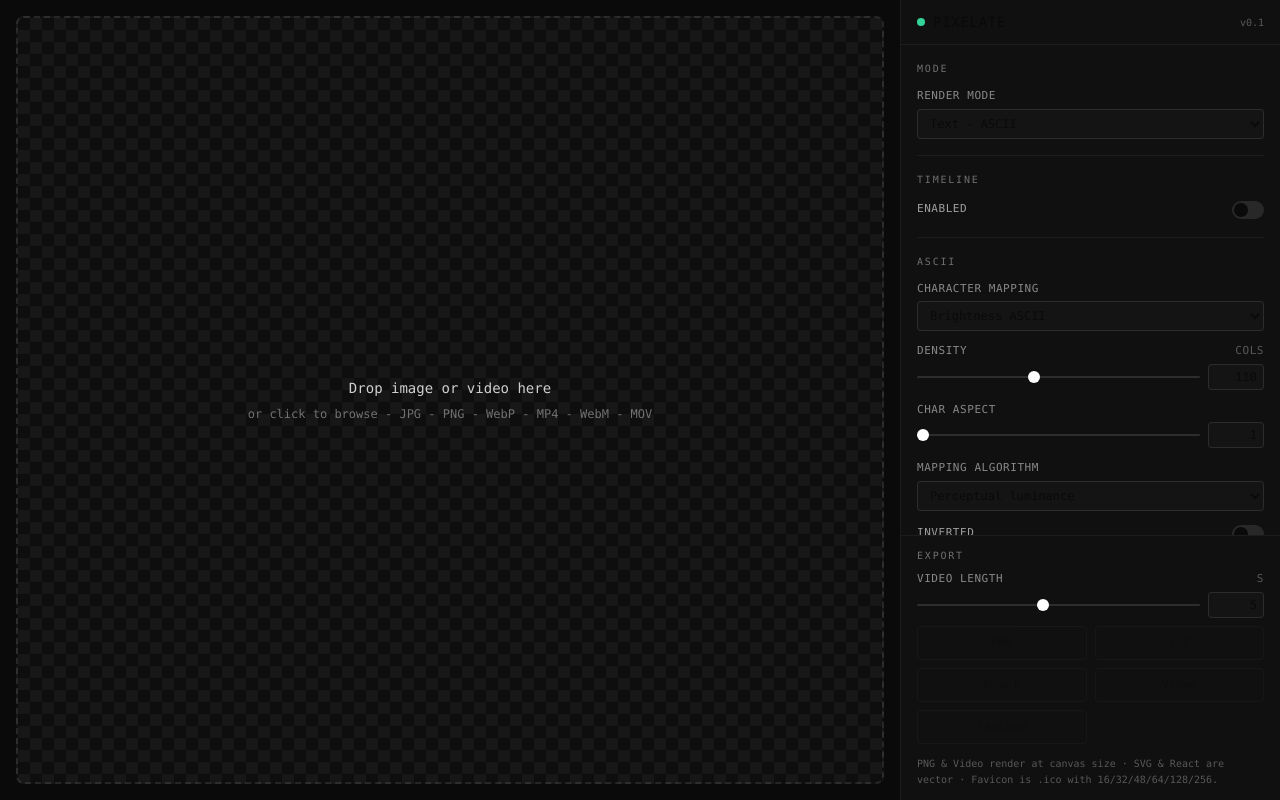
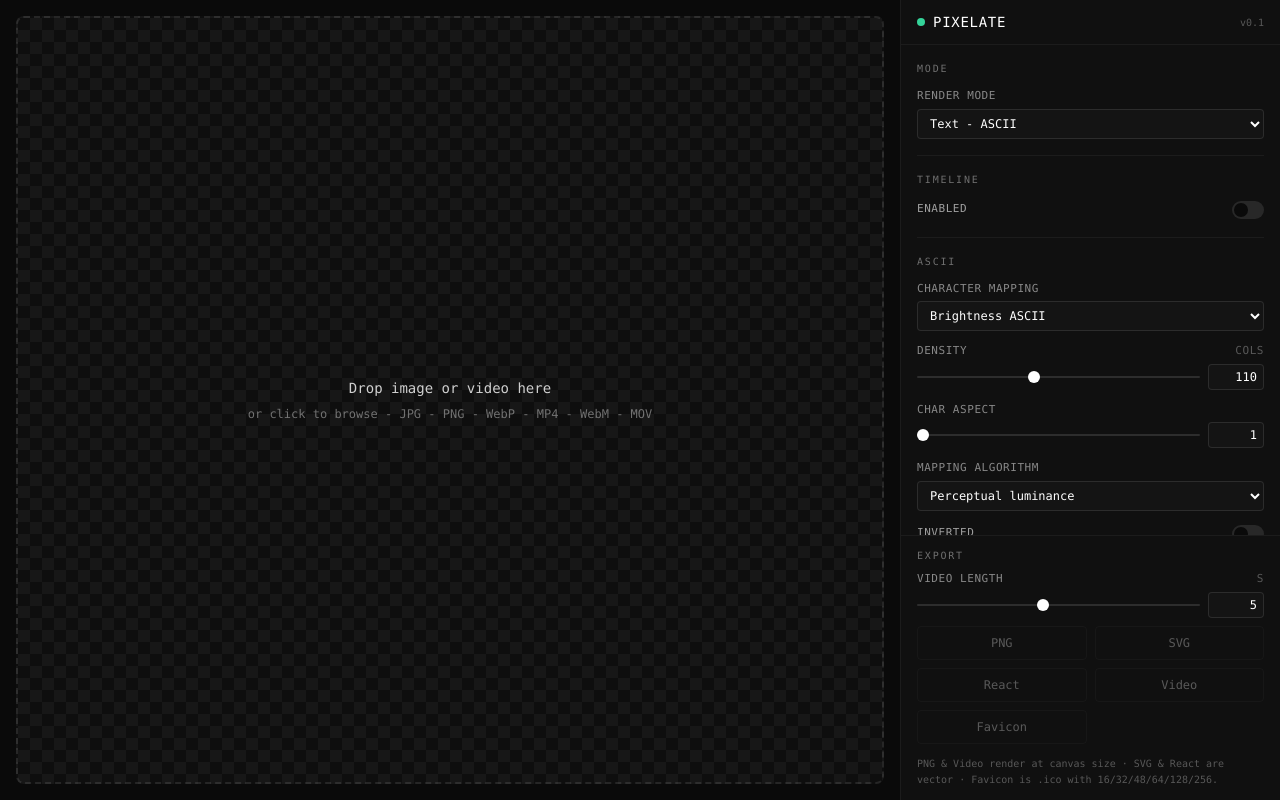
Before and after one commit to gelogonza/pixelate, a Next.js app: page /app in a window 1280 px wide. Built offline with nearby package versions, Linux system fonts and the light colour scheme.

Commit message:
fix: sidebar text changed to white

```diff
--- a/app/app/page.tsx
+++ b/app/app/page.tsx
@@ -208,7 +208,7 @@ export default function PixelateAppPage() {
   }, [handlePNG, media]);
 
   return (
-    <div className="h-screen w-screen flex bg-ink-950 overflow-hidden font-mono">
+    <div className="h-screen w-screen flex bg-ink-950 overflow-hidden font-mono text-white">
       <main className="relative flex-1 min-w-0">
         {media ? (
           <Canvas
```
